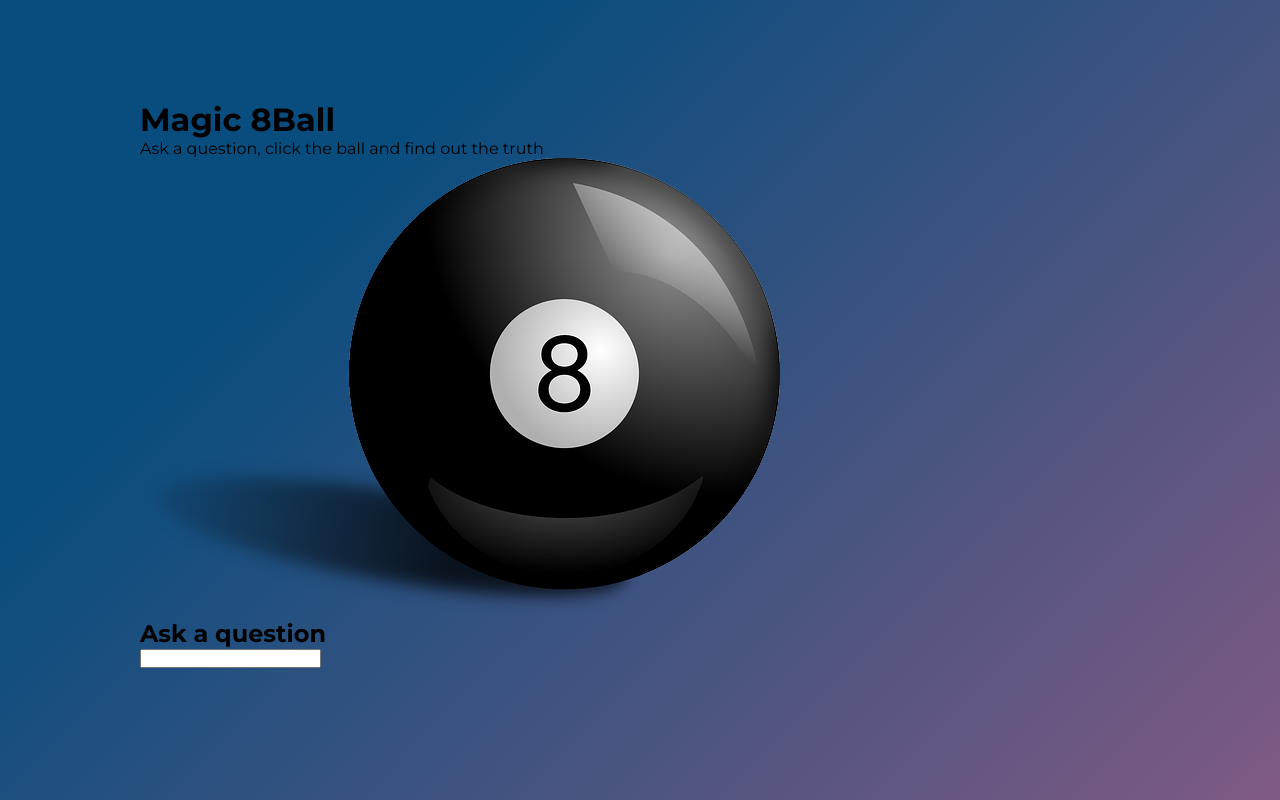
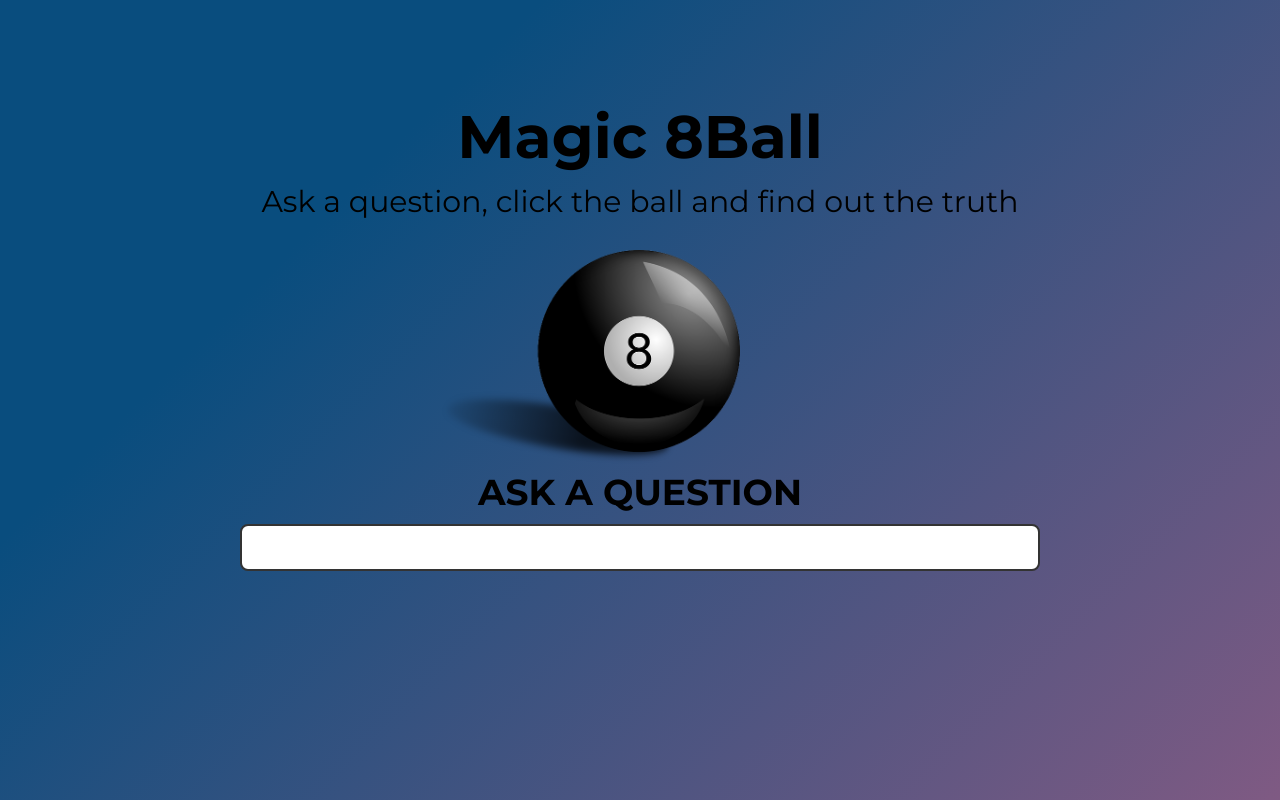
Before and after one commit to igorczyz13/Project-JS-04-Magic-8Ball, a plain HTML site: page index.html in a window 1280 px wide. Drawn offline with Linux system fonts and the light colour scheme.

Commit message:
Add finish style.css

```diff
--- a/style.css
+++ b/style.css
@@ -20,3 +20,91 @@ body {
     width: 1000px;
     height: 600px;
 }
+
+.info {
+    text-align: center;
+    font-size: 30px;
+}
+
+.info h1 {
+    margin-bottom: 10px;
+    font-size: 60px;
+}
+
+.ball-img {
+    position: relative;
+    height: 250px;
+}
+
+.ball-img img {
+    position: absolute;
+    top: 30px;
+    left: 300px;
+    width: 300px;
+    cursor: pointer;
+}
+
+.question-area {
+    display: flex;
+    justify-content: center;
+    align-items: center;
+    flex-direction: column;
+    font-size: 24px;
+}
+
+.question-area h2 {
+    margin-bottom: 10px;
+    font-size: 36px;
+    text-transform: uppercase;
+}
+
+.question-area input {
+    padding: 10px 20px;
+    width: 80%;
+    font-size: 20px;
+    border: 2px solid #333;
+    border-radius: 8px;
+}
+
+.question-area .answer {
+    margin-top: 30px;
+}
+
+.question-area .answer span {
+    font-weight: bold;
+}
+
+.question-area .error {
+    font-weight: bold;
+    color: #3add8c;
+}
+
+.shake-animation {
+    animation: shake 1s 1;
+}
+
+@keyframes shake {
+    0% {
+        left: 290px;
+    }
+
+    20% {
+        left: 340px;
+    }
+
+    40% {
+        left: 290px;
+    }
+
+    60% {
+        left: 340px;
+    }
+
+    80% {
+        left: 290px;
+    }
+
+    100% {
+        left: 300px;
+    }
+}
```
